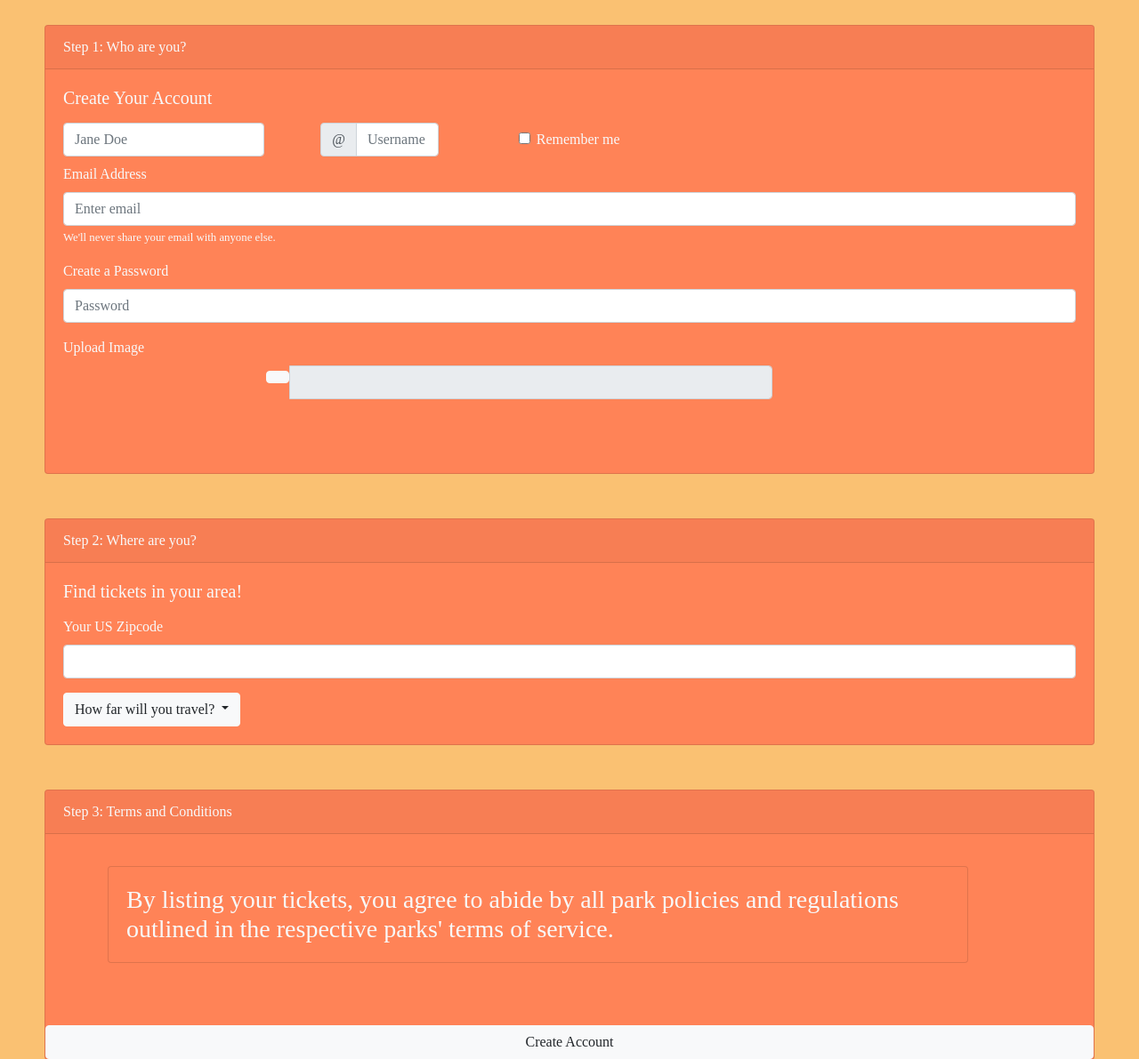
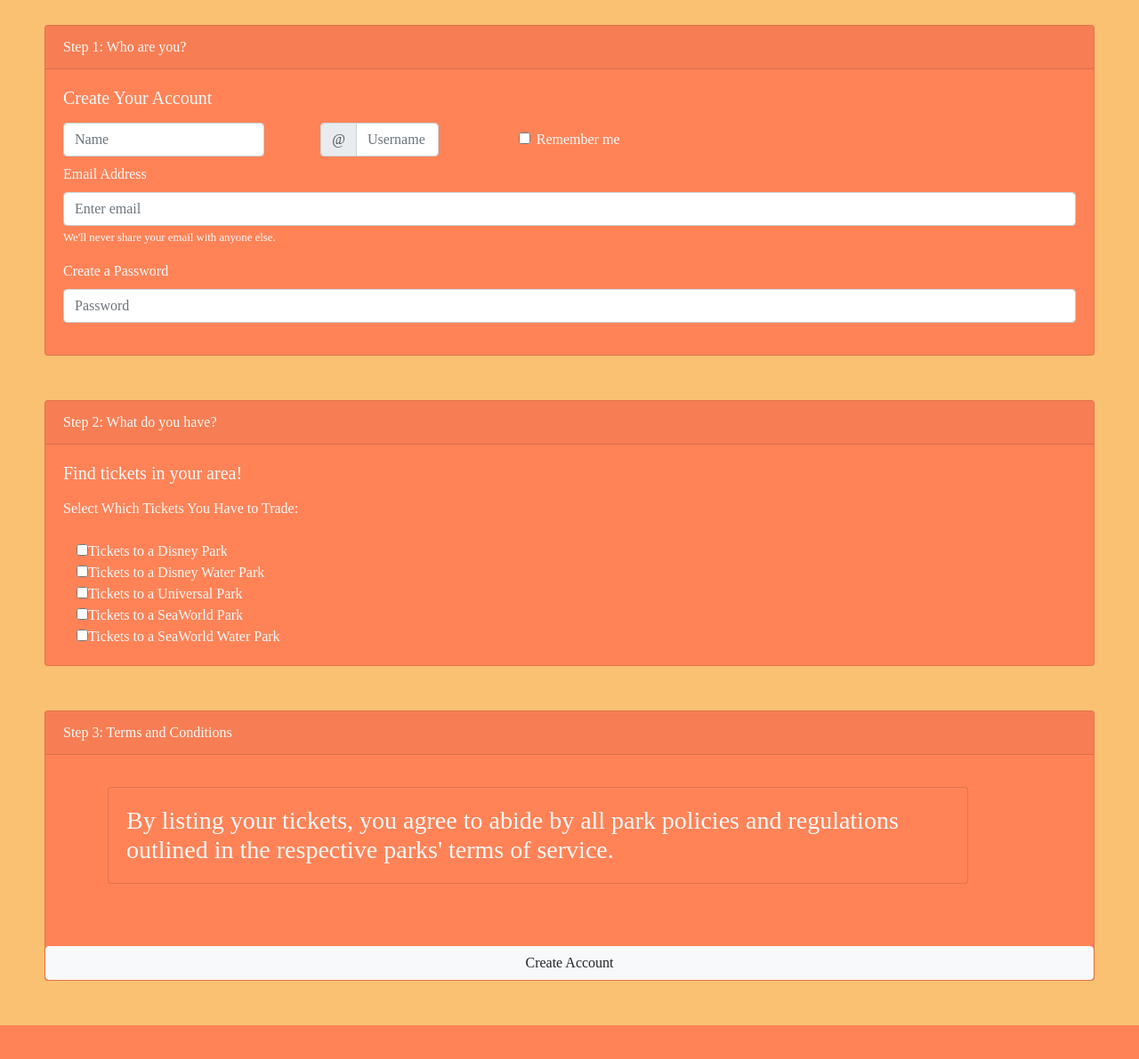
Before and after one commit to TradezTicketing/TradeZ, a Node project: template views/signup.handlebars in a window 1280 px wide. Shown: the part 433-1624 px from the top of the page at 89% size. After the commit the page ends 1586 px from the top, so only its background shows below. Run offline with Node 20 templates, Linux system fonts and the light colour scheme; the template is opened without the code that fills it, so the values that code supplies are empty; some libraries are stand-ins or nearby versions.

Commit message:
added check boxes on sign up page and pulled values in javascript

```diff
--- a/views/index.handlebars
+++ b/views/index.handlebars
@@ -42,7 +42,7 @@
 
 <div class="card-group">
   <div class="card">
-    <img src="..." class="card-img-top" alt="...">
+    <img src="../public/images/park images/disney1.jpg" class="card-img-top" alt="...">
     <div class="card-body">
       <h5 class="card-title">Explore Disney</h5>
       <p class="card-text">Disney parks include EPCOT, Magic Kingdom, Animal Kingdom, Hollywood Studios and waterparks like Typhoon Lagoon and Blizzard Beach!</p>
--- a/views/signup.handlebars
+++ b/views/signup.handlebars
@@ -26,7 +26,7 @@
         <div class="form-row align-items-center">
           <div class="col-auto">
             <label class="sr-only" for="inlineFormInput">Name</label>
-            <input type="text" class="form-control mb-2" id="inlineFormInput" placeholder="Jane Doe" />
+            <input type="text" class="form-control mb-2" id="name" placeholder="Name" />
           </div>
           <div class="col-auto">
             <label class="sr-only" for="inlineFormInputGroup">Username</label>
@@ -34,7 +34,7 @@
               <div class="input-group-prepend">
                 <div class="input-group-text">@</div>
               </div>
-              <input type="text" class="form-control" id="inlineFormInputGroup" placeholder="Username" />
+              <input type="text" class="form-control" id="username" placeholder="Username" />
             </div>
           </div>
           <div class="col-auto">
@@ -49,25 +49,13 @@
       </form>
       <div class="form-group">
         <label for="exampleInputEmail1">Email Address</label>
-        <input type="email" class="form-control" id="exampleInputEmail1" aria-describedby="emailHelp"
+        <input type="email" class="form-control" id="emailInput" aria-describedby="emailHelp"
           placeholder="Enter email" />
         <small id="emailHelp" class="form-text text-muted-light">We'll never share your email with anyone else.</small>
       </div>
       <div class="form-group">
         <label for="exampleInputPassword1">Create a Password</label>
-        <input type="password" class="form-control" id="exampleInputPassword1" placeholder="Password" />
-      </div>
-      <div class="form-group">
-        <label>Upload Image</label>
-        <div class="input-group">
-          <span class="input-group-btn">
-            <span class="btn btn-light btn-file">
-              <input type="file" id="imgInp" />
-            </span>
-          </span>
-          <input type="text" class="form-control" readonly />
-        </div>
-        <img id="img-upload" />
+        <input type="password" class="form-control" id="passwordInput" placeholder="Password" />
       </div>
     </form>
   </div>
@@ -75,7 +63,7 @@
 
 <div class="card text-light">
   <div class="card-header">
-    Step 2: Where are you?
+    Step 2: What do you have?
   </div>
   <div class="card-body">
     <h5 class="card-title">Find tickets in your area!</h5>
@@ -83,20 +71,22 @@
 
     <form>
       <div class="form-group">
-        <label for="inputZip">Your US Zipcode</label>
-        <input type="text" class="form-control" id="inputZip" />
+        <label for="ticketSelection">Select Which Tickets You Have to Trade:</label>
       </div>
-      <div class="dropdown">
-        <button class="btn btn-light dropdown-toggle" type="button" id="dropdownMenuButton" data-toggle="dropdown"
-          aria-haspopup="true" aria-expanded="false">
-          How far will you travel?
-        </button>
-        <div class="dropdown-menu" aria-labelledby="dropdownMenuButton">
-          <a class="dropdown-item" href="#">5 miles</a>
-          <a class="dropdown-item" href="#">10 miles</a>
-          <a class="dropdown-item" href="#">20 miles</a>
-        </div>
+
+
+      <div class="container">
+        <input type="checkbox" class="checks" value="Disney">Tickets to a Disney Park<br>
+        <input type="checkbox" class="checks" value="DisneyWTR">Tickets to a Disney Water Park<br><input type="checkbox"
+          class="checks" value="Universal">Tickets to a Universal Park<br><input type="checkbox" class="checks"
+          value="SeaWorld">Tickets to a SeaWorld Park<br><input type="checkbox" class="checks" value="SeaWorldWTR">Tickets to a SeaWorld Water Park<br>
+
       </div>
+
+
+
+
+
     </form>
   </div>
 </div>
```
Also changed, not shown: models/config/config.json (+15 -0 lines), public/js/index.js (+25 -0 lines).
